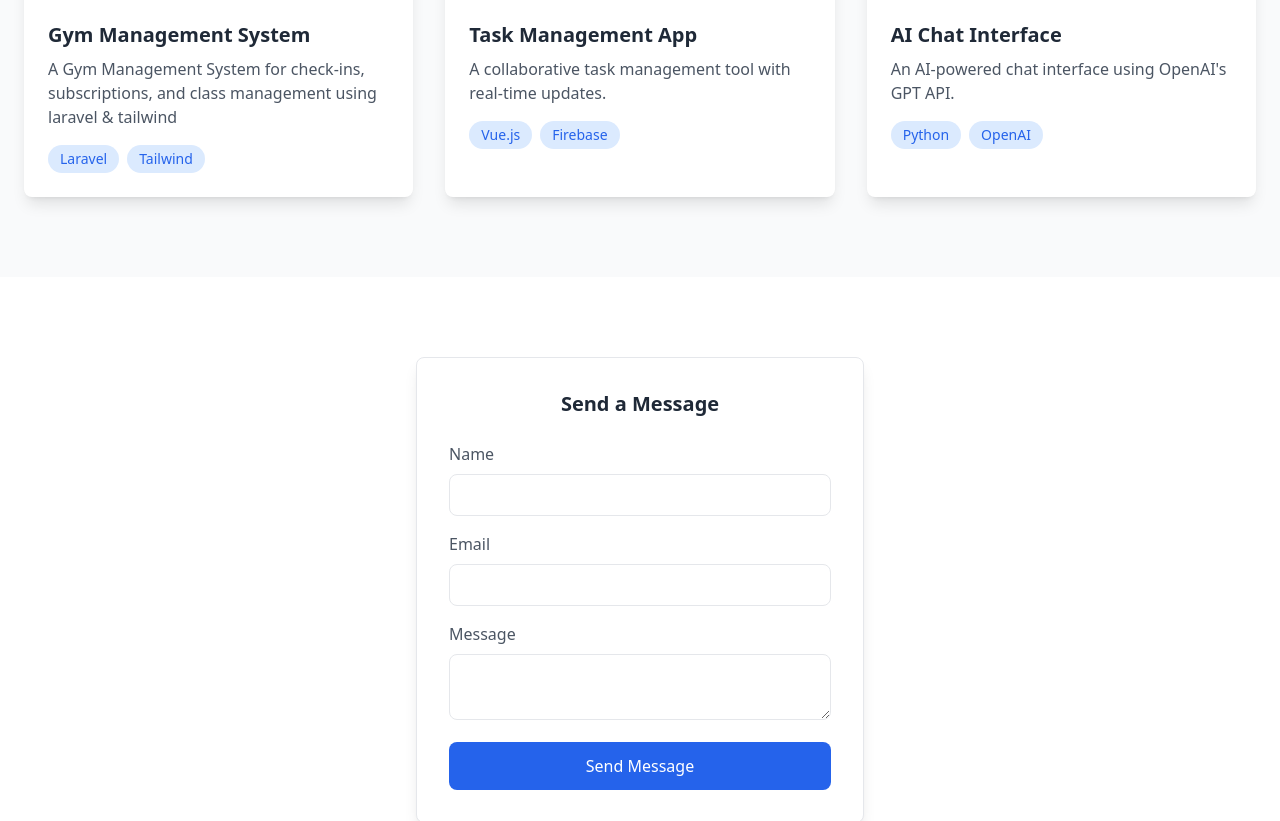
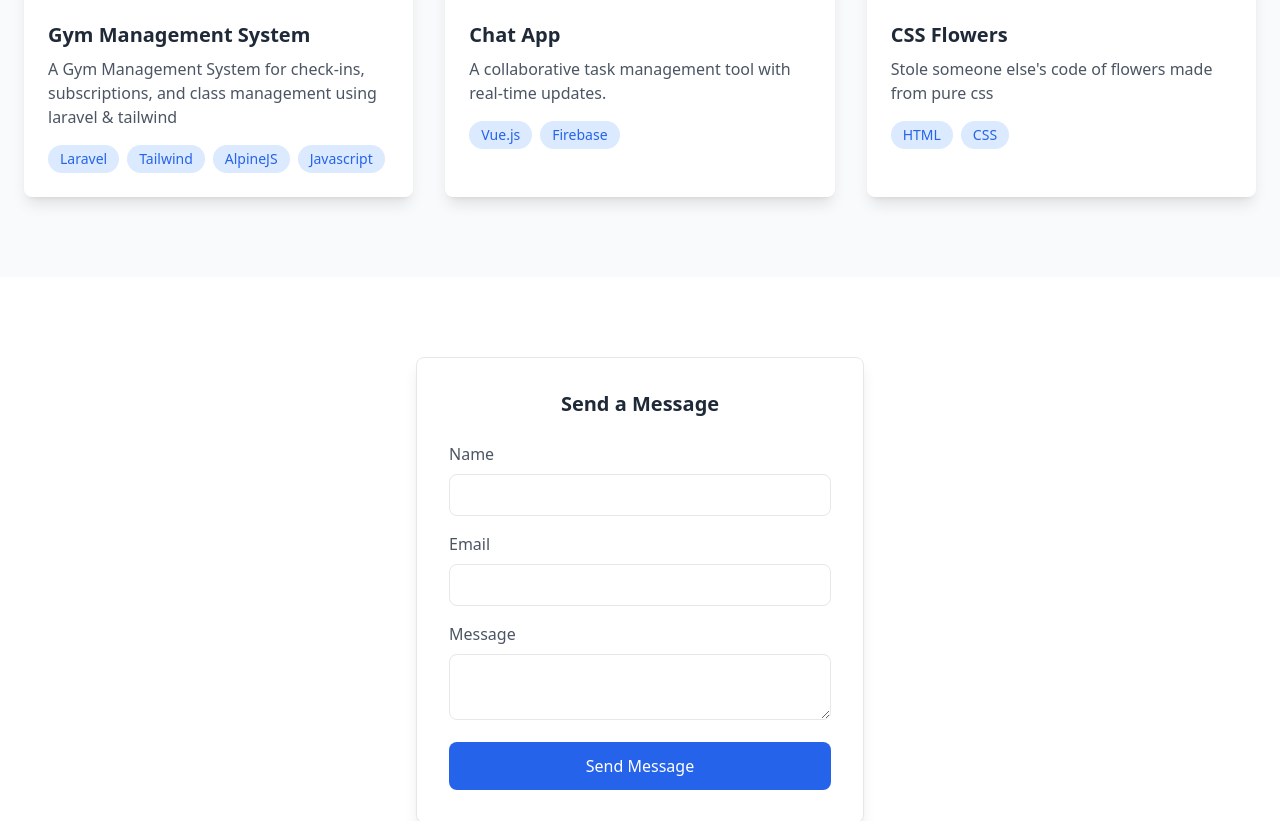
Before and after one commit to jhmhsy/portfolio, a plain HTML site: page index.html in a window 1280 px wide. Shown: the part 2875-3696 px from the top of the page. Drawn offline with nearby package versions, Linux system fonts and the light colour scheme.

Commit message:
updated project pt.1

```diff
--- a/index.html
+++ b/index.html
@@ -259,6 +259,8 @@
                             <div class="flex gap-2">
                                 <span class="px-3 py-1 bg-blue-100 text-blue-600 rounded-full text-sm">Laravel</span>
                                 <span class="px-3 py-1 bg-blue-100 text-blue-600 rounded-full text-sm">Tailwind</span>
+                                <span class="px-3 py-1 bg-blue-100 text-blue-600 rounded-full text-sm">AlpineJS</span>
+                                <span class="px-3 py-1 bg-blue-100 text-blue-600 rounded-full text-sm">Javascript</span>
                             </div>
                         </div>
                     </div>
@@ -268,7 +270,7 @@
                         data-aos="fade-up" data-aos-delay="100">
                         <img src="/api/placeholder/600/400" alt="Project 2" class="w-full h-48 object-cover">
                         <div class="p-6">
-                            <h3 class="text-xl font-bold mb-2">Task Management App</h3>
+                            <h3 class="text-xl font-bold mb-2">Chat App</h3>
                             <p class="text-gray-600 mb-4">A collaborative task management tool with real-time updates.
                             </p>
                             <div class="flex gap-2">
@@ -283,11 +285,11 @@
                         data-aos="fade-up" data-aos-delay="200">
                         <img src="/api/placeholder/600/400" alt="Project 3" class="w-full h-48 object-cover">
                         <div class="p-6">
-                            <h3 class="text-xl font-bold mb-2">AI Chat Interface</h3>
-                            <p class="text-gray-600 mb-4">An AI-powered chat interface using OpenAI's GPT API.</p>
+                            <h3 class="text-xl font-bold mb-2">CSS Flowers</h3>
+                            <p class="text-gray-600 mb-4">Stole someone else's code of flowers made from pure css</p>
                             <div class="flex gap-2">
-                                <span class="px-3 py-1 bg-blue-100 text-blue-600 rounded-full text-sm">Python</span>
-                                <span class="px-3 py-1 bg-blue-100 text-blue-600 rounded-full text-sm">OpenAI</span>
+                                <span class="px-3 py-1 bg-blue-100 text-blue-600 rounded-full text-sm">HTML</span>
+                                <span class="px-3 py-1 bg-blue-100 text-blue-600 rounded-full text-sm">CSS</span>
                             </div>
                         </div>
                     </div>
```
